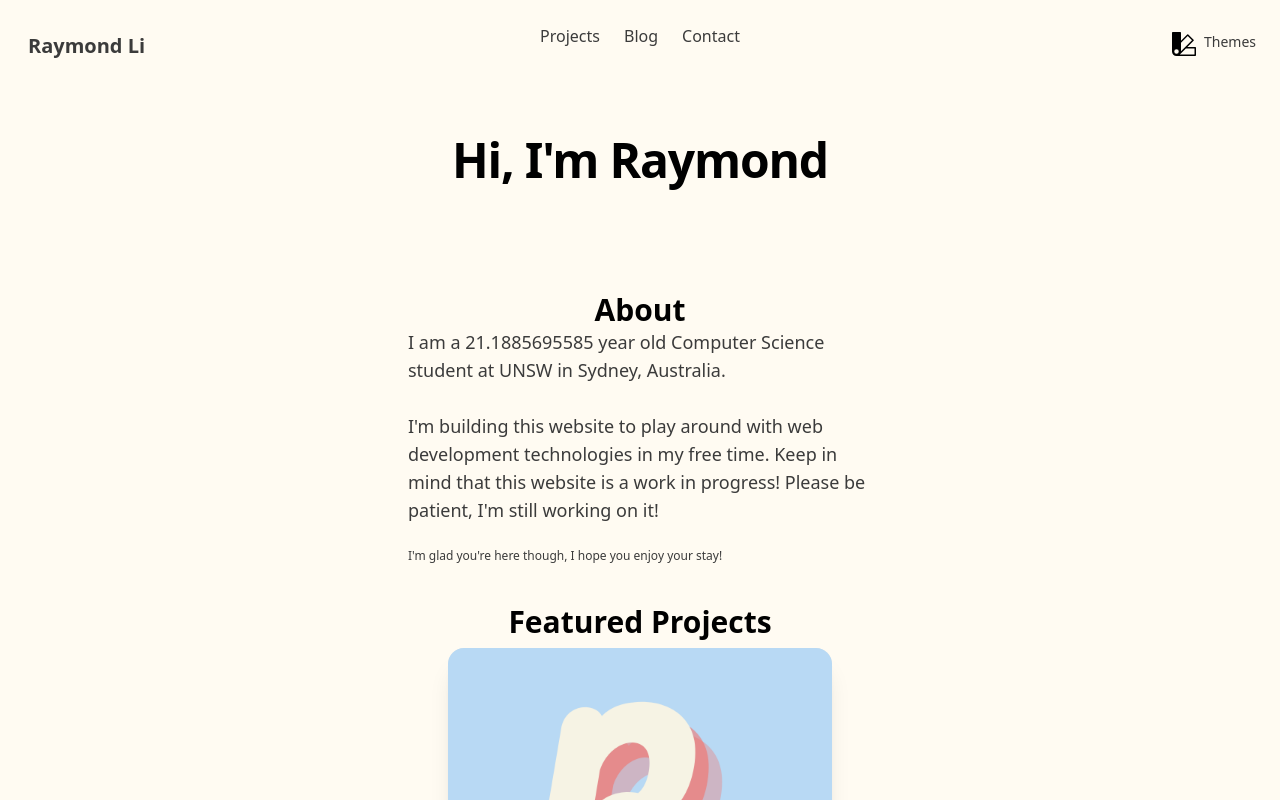
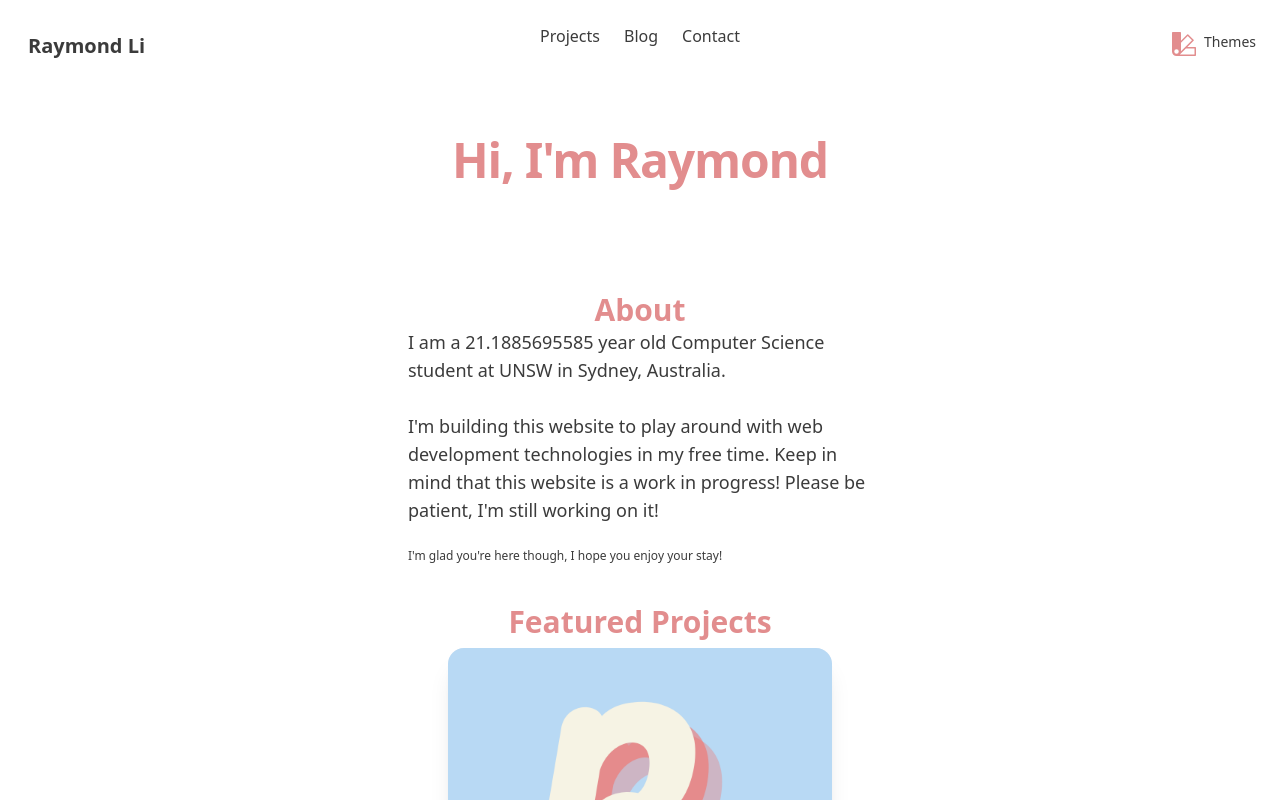
Before and after one commit to ray-jpl/nextjs-blog, a Next.js app: page / in a window 1280 px wide. Shown: the top 800 px of the page. Built offline with nearby package versions, Linux system fonts and the light colour scheme.

Commit message:
Added title colour variable

```diff
--- a/src/styles/global.css
+++ b/src/styles/global.css
@@ -12,19 +12,21 @@
   }
 
   :root {
-    --color-bg-fill: #FFFBF2;
-    --color-bg-fill-muted: #EEEDE7;
+    --color-bg-fill: #FFFFFF;
+    --color-bg-fill-muted: #f5f5f5;
     --color-text-primary: #3B3B3B;
-    --color-text-accent: #000000;
+    --color-text-title: #000000;
+    --color-text-accent: #e28d8e;
     --color-text-muted: #B9B7BD;
     --color-text-inverted: #FFFFFF;
   }
 
   html[data-theme='default'] {
-    --color-bg-fill: #FFFBF2;
-    --color-bg-fill-muted: #EEEDE7;
+    --color-bg-fill: #FFFFFF;
+    --color-bg-fill-muted: #f5f5f5;
     --color-text-primary: #3B3B3B;
-    --color-text-accent: #000000;
+    --color-text-title: #000000;
+    --color-text-accent: #e28d8e;
     --color-text-muted: #B9B7BD;
     --color-text-inverted: #FFFFFF;
   }
@@ -33,6 +35,7 @@
     --color-bg-fill: #1a1a1b;
     --color-bg-fill-muted: #272729;
     --color-text-primary: #FFFFFF;
+    --color-text-title: #FFFFFF;
     --color-text-accent: #FFFFFF;
     --color-text-muted: #1a1a1b;
     --color-text-inverted: #1a1a1b;
@@ -52,6 +55,7 @@
     --color-bg-fill: #1a1a1b;
     --color-bg-fill-muted: #272729;
     --color-text-primary: #FFFFFF;
+    --color-text-title: #FFFFFF;
     --color-text-accent: #CD9FCC;
     --color-text-muted: #E4C2C6;
     --color-text-inverted: #1a1a1b;
--- a/tailwind.config.js
+++ b/tailwind.config.js
@@ -8,6 +8,7 @@ module.exports = {
           fill: 'var(--color-bg-fill)',
           fillDark: 'var(--color-bg-fill-muted)',
           primary: 'var(--color-text-primary)',
+          title: 'var(--color-text-title)',
           accent: 'var(--color-text-accent)',
           muted: 'var(--color-text-muted)',
           inverted: 'var(--color-text-inverted)',
```
